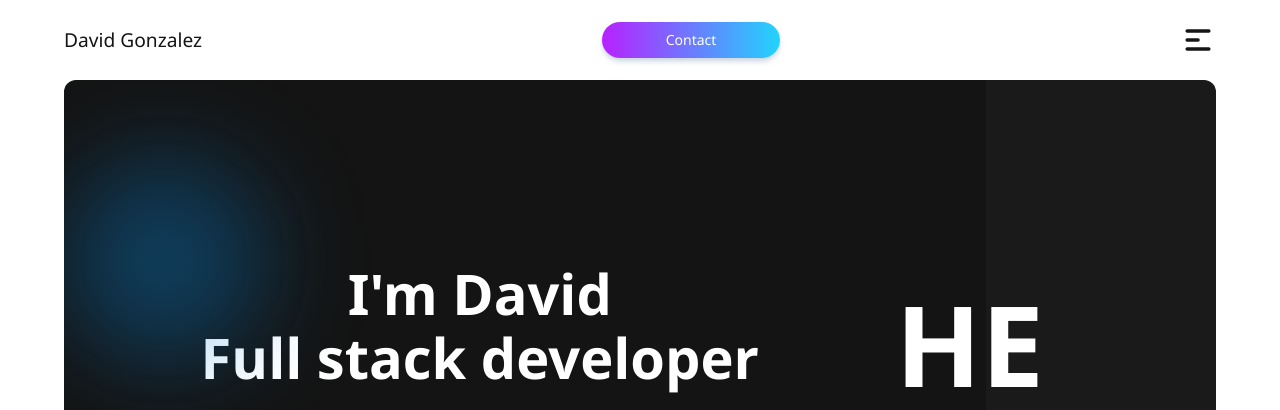
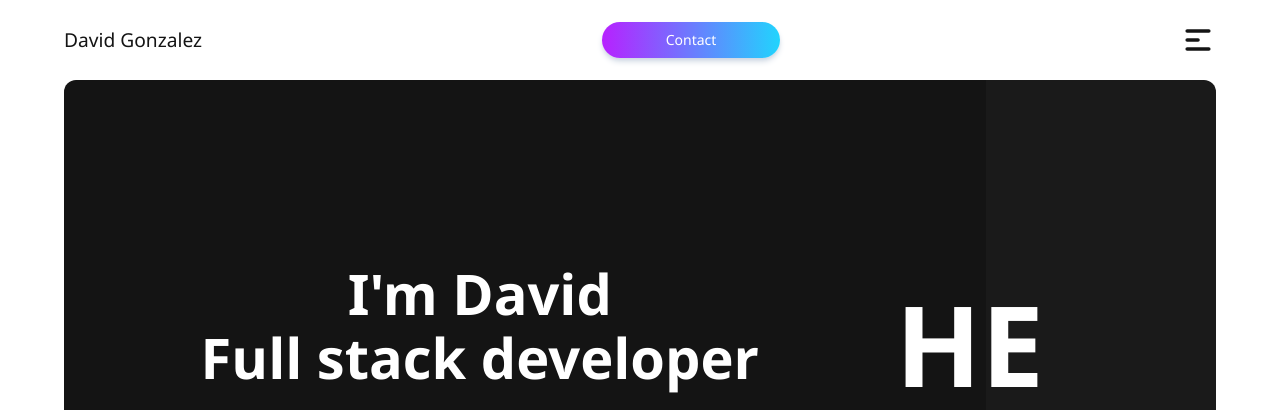
Before and after one commit to david-gonzalez-coder/personal-portfolio-updated, a React (Vite) app: page / in a window 1280 px wide. Shown: the top 410 px of the page. Built offline with nearby package versions, Linux system fonts and the light colour scheme.

Commit message:
removed blob

```diff
--- a/src/pages/Home.jsx
+++ b/src/pages/Home.jsx
@@ -8,9 +8,9 @@ const Home = () => {
             <section
                 className="relative flex items-center  text-white h-[80vh]"
                 style={{background: "linear-gradient(to right, #141414 0%, #141414 80%, #1a1a1a 80%, #1a1a1a 100%)"}}>
-                <div class="blob blob__blue blob__md  top-[10vh]"></div>
+                {/* <div class="blob blob__blue blob__md  top-[10vh]"></div>
                 <div class="blob blob__pink blob__md  top-[60vh] right-[10vw]"></div>
-                <div class="blob blob__blue blob__md  top-[100vh] left-[10vw]"></div>
+                <div class="blob blob__blue blob__md  top-[100vh] left-[10vw]"></div> */}
                 <main className=" p-8 flex items-center justify-center sm:w-[calc(80%-90px)] flex-col ">
                     <h1 class="mb-8 leading-[4rem] text-center text-[3.5rem] font-bold flex flex-col">
                         <span>I'm David</span>
```
